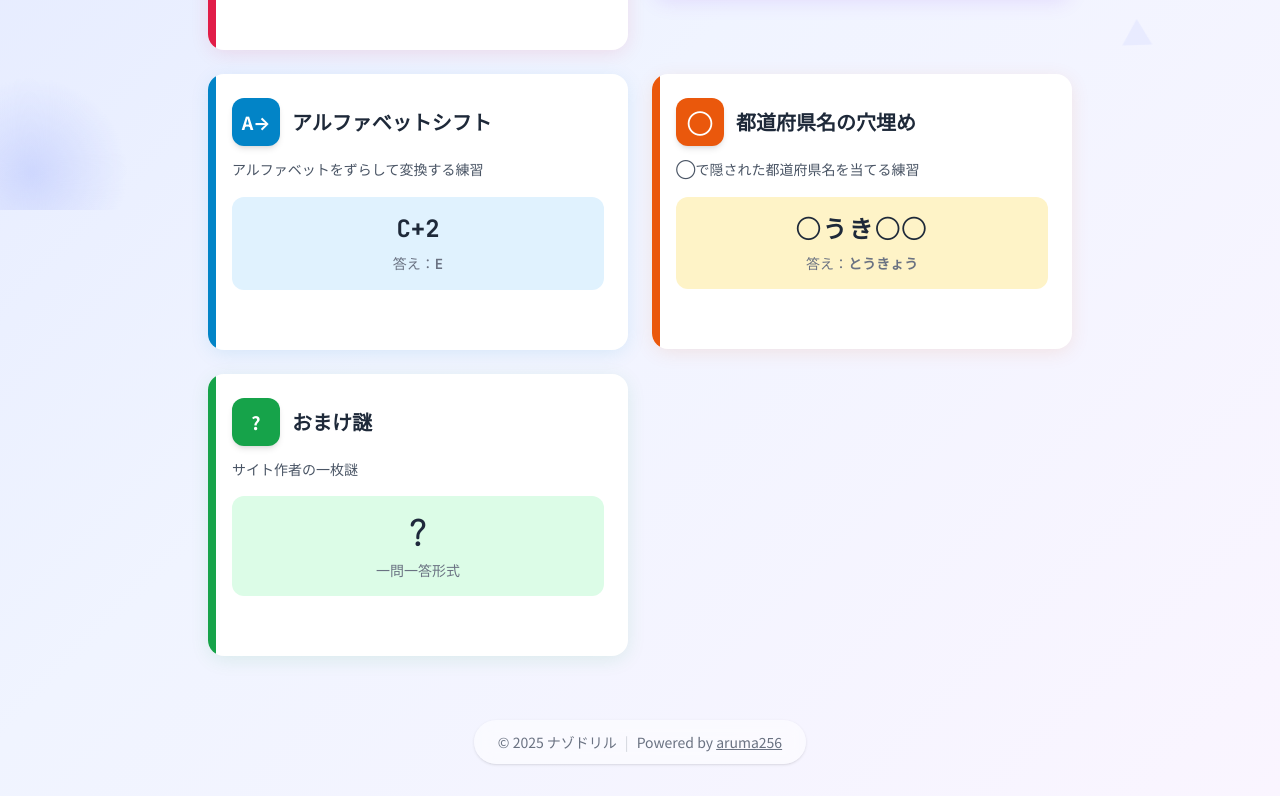
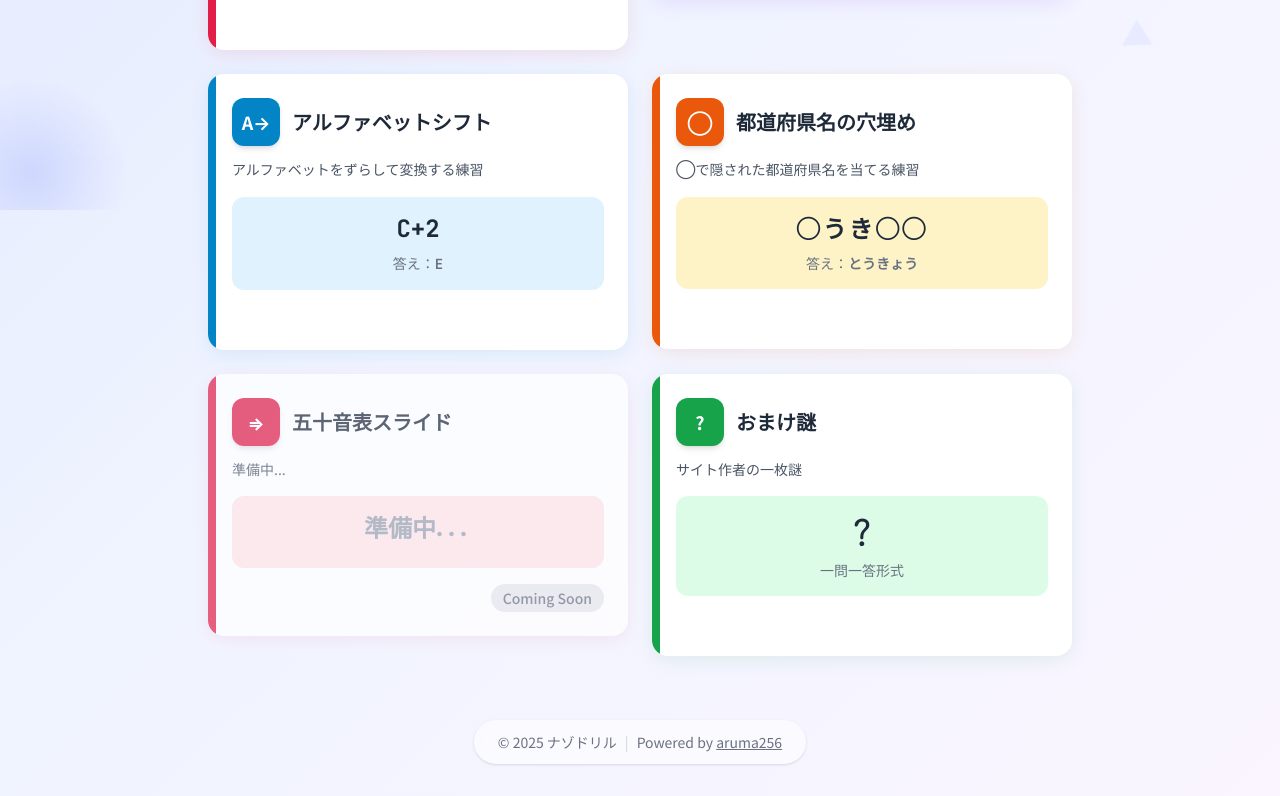
Before and after one commit to aruma256/nazo-drill, a React (Vite) app: page /#/ in a window 1280 px wide. Shown: the part 590-1386 px from the top of the page. Built offline with nearby package versions, Linux system fonts and the light colour scheme.

Commit message:
五十音表スライドをカミングスーンとして追加
🤖 Generated with [Claude Code](https://claude.com/claude-code)

Co-Authored-By: Claude Opus 4.5 <noreply@anthropic.com>

```diff
--- a/src/components/DrillCard.tsx
+++ b/src/components/DrillCard.tsx
@@ -10,6 +10,7 @@ interface DrillCardProps {
   drillId?: DrillId
   points?: number
   actionLabel?: string
+  comingSoon?: boolean
 }
 
 export function DrillCard({
@@ -20,17 +21,12 @@ export function DrillCard({
   drillId,
   points,
   actionLabel = '練習する',
+  comingSoon = false,
 }: DrillCardProps) {
   const theme = drillId ? DRILL_THEMES[drillId] : null
 
-  return (
-    <Link
-      to={to}
-      className="group relative block overflow-hidden rounded-2xl bg-white transition-all duration-300 hover:-translate-y-1 hover:shadow-2xl"
-      style={{
-        boxShadow: `0 4px 20px -2px ${theme ? theme.primary + '20' : 'rgba(0,0,0,0.1)'}`,
-      }}
-    >
+  const cardContent = (
+    <>
       {/* Theme color ribbon */}
       {theme && (
         <div
@@ -90,6 +86,7 @@ export function DrillCard({
         </div>
 
         {/* Hover indicator */}
+        {!comingSoon && (
           <div
             className="mt-4 flex items-center justify-end gap-1 text-sm font-medium opacity-0 transition-opacity duration-300 group-hover:opacity-100"
             style={{ color: theme?.primary ?? '#6366f1' }}
@@ -109,7 +106,49 @@ export function DrillCard({
               />
             </svg>
           </div>
+        )}
+
+        {/* Coming Soon badge */}
+        {comingSoon && (
+          <div className="mt-4 flex items-center justify-end">
+            <span className="rounded-full bg-gray-200 px-3 py-1 text-sm font-medium text-gray-500">
+              Coming Soon
+            </span>
           </div>
+        )}
+      </div>
+    </>
+  )
+
+  const baseClassName =
+    'group relative block overflow-hidden rounded-2xl bg-white transition-all duration-300'
+  const hoverClassName = comingSoon
+    ? ''
+    : 'hover:-translate-y-1 hover:shadow-2xl'
+  const opacityClassName = comingSoon ? 'opacity-70' : ''
+
+  if (comingSoon) {
+    return (
+      <div
+        className={`${baseClassName} ${hoverClassName} ${opacityClassName} cursor-default`}
+        style={{
+          boxShadow: `0 4px 20px -2px ${theme ? theme.primary + '20' : 'rgba(0,0,0,0.1)'}`,
+        }}
+      >
+        {cardContent}
+      </div>
+    )
+  }
+
+  return (
+    <Link
+      to={to}
+      className={`${baseClassName} ${hoverClassName}`}
+      style={{
+        boxShadow: `0 4px 20px -2px ${theme ? theme.primary + '20' : 'rgba(0,0,0,0.1)'}`,
+      }}
+    >
+      {cardContent}
     </Link>
   )
 }
--- a/src/constants/theme.ts
+++ b/src/constants/theme.ts
@@ -49,6 +49,7 @@ export const DRILL_CONFIG = {
   '123-abc': { subject: 'english', icon: '1A' },
   'abc-shift': { subject: 'math', icon: 'A→' },
   'prefecture-fill': { subject: 'social', icon: '◯' },
+  '50on-slide': { subject: 'japanese', icon: '⇒' },
   'original-nazo': { subject: 'science', icon: '?' },
 } as const satisfies Record<string, { subject: SubjectId; icon: string }>
 
--- a/src/pages/HomePage.tsx
+++ b/src/pages/HomePage.tsx
@@ -127,6 +127,23 @@ export function HomePage() {
             </DrillCard>
           </div>
 
+          {/* 五十音表スライド */}
+          <div>
+            <DrillCard
+              to="/drill/50on-slide"
+              title="五十音表スライド"
+              description="準備中..."
+              drillId="50on-slide"
+              comingSoon
+            >
+              <div className="text-center">
+                <div className="font-display mb-2 text-2xl font-bold text-gray-400">
+                  準備中...
+                </div>
+              </div>
+            </DrillCard>
+          </div>
+
           {/* おまけ謎 */}
           <div>
             <DrillCard
```
Lines whose indentation alone changed are shown as unchanged.
